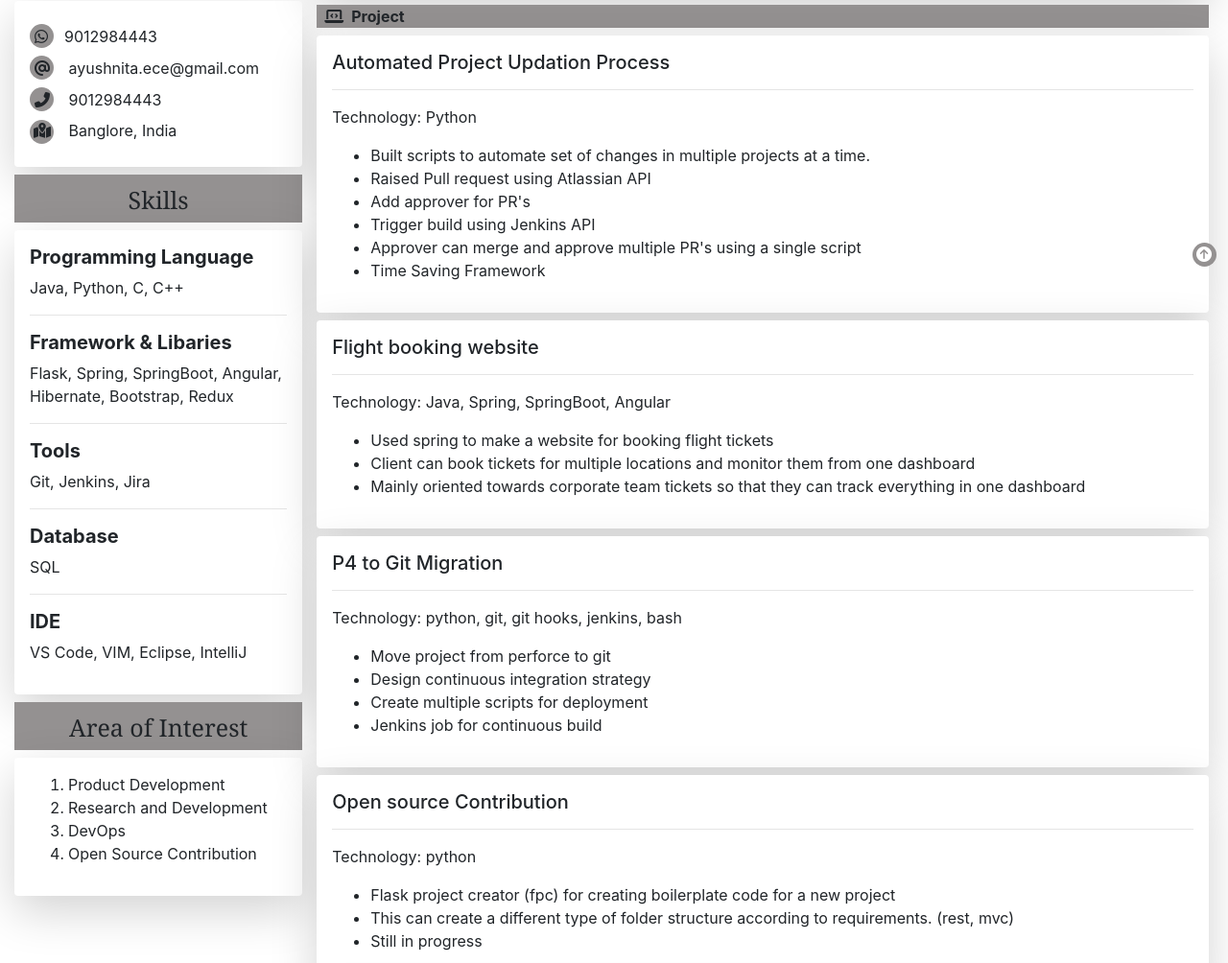
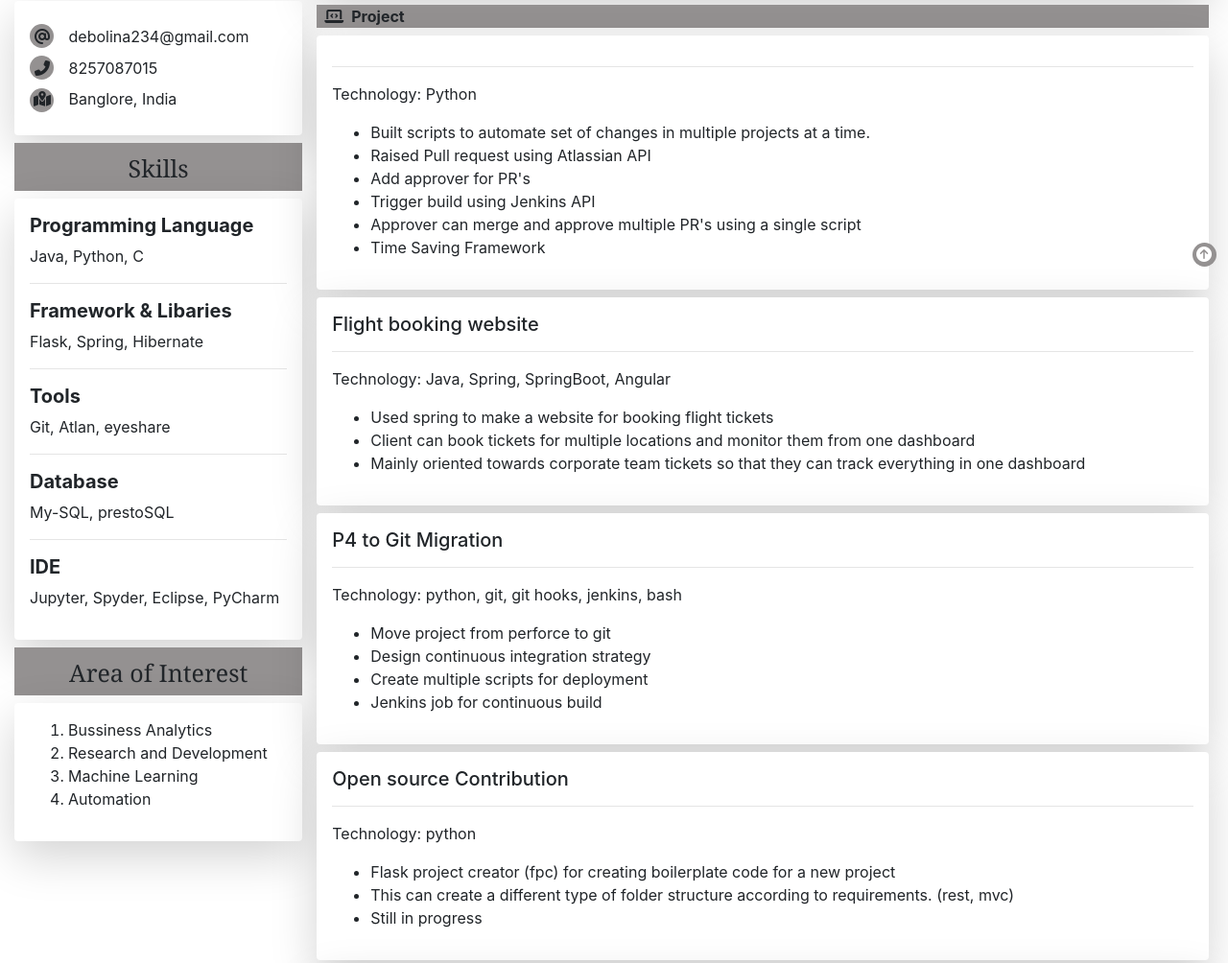
Before and after one commit to Debolina-Deb/knowdebo, a plain HTML site: page index.html in a window 1280 px wide. Shown: the part 512-1516 px from the top of the page at 96% size. Drawn offline with nearby package versions, Linux system fonts and the light colour scheme.

Commit message:
Add left section of resume

```diff
--- a/index.html
+++ b/index.html
@@ -34,8 +34,8 @@
             <div class="bg-dark text-white" style="width: 100%; height: 380px;">
 
                 <div class="mx-4 text-center" style=" width: 80%;">
-                    <div class="text-center" style="font-weight: bolder; padding-top: 80px;"> Ayush Agrawal </div>
-                    <div class="my-2">Associate Software Eng. (Synechron)</div>
+                    <div class="text-center" style="font-weight: bolder; padding-top: 80px;">Debolina Deb</div>
+                    <div class="my-2">Associate consultant Capgemini</div>
                     <div class="my-2">Graduated from NIT Agartala (ECE-2017)</div>
                     <div class="my-2"> Exprience - 2 years</div>
                 </div>
@@ -61,22 +61,15 @@
             </div>
             <div class="shadow-lg p-3 mb-2 mt-2 bg-white rounded">
                 <div class="my-2">
-                    <span> <i class="fab fa-whatsapp "
-                            style="width: 25px; height: 25px; border-radius: 200px; padding-top: 5px; padding-left: 5px; margin-right: 2px; background-color: rgb(148, 145, 145);">
-                        </i> &nbsp9012984443
-                    </span>
-
-                </div>
-                <div class="my-2">
                     <span> <i class="fas fa-at"
                             style="width: 25px; height: 25px; border-radius: 200px; padding-top: 5px; padding-left: 5px; margin-right: 2px; background-color: rgb(148, 145, 145);">
-                        </i> &nbsp ayushnita.ece@gmail.com
+                        </i> &nbsp debolina234@gmail.com
                     </span>
                 </div>
                 <div class="my-2">
                     <span> <i class="fas fa-phone-alt "
                             style="width: 25px; height: 25px; border-radius: 200px; padding-top: 5px; padding-left: 5px; margin-right: 2px; background-color: rgb(148, 145, 145);">
-                        </i> &nbsp 9012984443
+                        </i> &nbsp 8257087015
                     </span>
                 </div>
                 <div class="my-2">
@@ -93,19 +86,19 @@
                 </div>
                 <div class="shadow-lg p-3 mb-2 mt-2 bg-white rounded">
                     <h5 class=""><b>Programming Language</b></h5>
-                    <p>Java, Python, C, C++</p>
+                    <p>Java, Python, C</p>
                     <hr>
                     <h5><b>Framework & Libaries</b></h5>
-                    <p>Flask, Spring, SpringBoot, Angular, Hibernate, Bootstrap, Redux</p>
+                    <p>Flask, Spring, Hibernate</p>
                     <hr>
                     <h5><b>Tools</b></h5>
-                    <p>Git, Jenkins, Jira</p>
+                    <p>Git, Atlan, eyeshare</p>
                     <hr>
                     <h5><b>Database</b></h5>
-                    <p>SQL</p>
+                    <p>My-SQL, prestoSQL</p>
                     <hr>
                     <h5><b>IDE</b></h5>
-                    <p>VS Code, VIM, Eclipse, IntelliJ</p>
+                    <p>Jupyter, Spyder, Eclipse, PyCharm</p>
                 </div>
             </div>
             <div class="my-2">
@@ -115,10 +108,10 @@
                 </div>
                 <div class="shadow-lg p-3 mb-2 mt-2 bg-white rounded">
                     <ol>
-                        <li>Product Development</li>
+                        <li>Bussiness Analytics</li>
                         <li>Research and Development</li>
-                        <li>DevOps</li>
-                        <li>Open Source Contribution</li>
+                        <li>Machine Learning</li>
+                        <li>Automation</li>
                     </ol>
                 </div>
             </div>
@@ -127,7 +120,7 @@
         <div class="col-sm-9" style="padding-right: 1px">
             <div style="margin-bottom: 5px" id="objective">
                 <div class="" style="height: 8%; background-color: rgb(148, 145, 145);">
-                    <span style="font-weight:bold;"><i class="fas fa-bullseye mx-2"></i>Objective
+                    <span style="font-weight:bold;"><i class="fas fa-bullseye mx-2"></i>Professional Summary
                     </span>
                 </div>
                 <div class="shadow-lg p-3 mb-2 mt-2 bg-white rounded">
@@ -169,7 +162,7 @@
                     </span>
                 </div>
                 <div class="shadow-lg p-3 mb-2 mt-2 bg-white rounded">
-                    <h5>Automated Project Updation Process</h5>
+                    <h5></h5>
                     <hr>
                     <p>
                         Technology: Python
@@ -240,8 +233,7 @@
 
             <div style="margin-bottom: 5px; margin-top: 5px" id="education">
                 <div style="height: 8%; background-color: rgb(148, 145, 145);">
-                    <span style="font-weight:bold;"><i
-                            class="fas fa-graduation-cap mx-2"></i>Education
+                    <span style="font-weight:bold;"><i class="fas fa-graduation-cap mx-2"></i>Education
                     </span>
                 </div>
                 <div>
```
